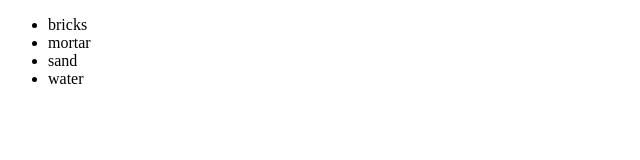
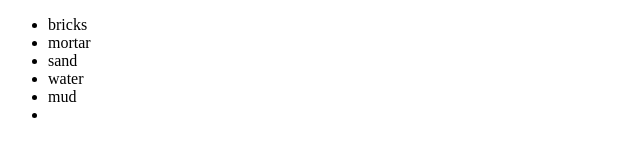
Before and after one commit to andreicatalinurma/newGitTest, a plain HTML site: page index.html in a window 1280 px wide. Shown: the full height of the page, 0-640 px from the left. Drawn offline with Linux system fonts and the light colour scheme.

Commit message:
Update index.html

```diff
--- a/index.html
+++ b/index.html
@@ -10,6 +10,7 @@
 			<li>mortar</li>
 			<li>sand</li>
 			<li>water</li>
+			<li>mud<li>
 		</ul>
 	</div>
 </body>
```
